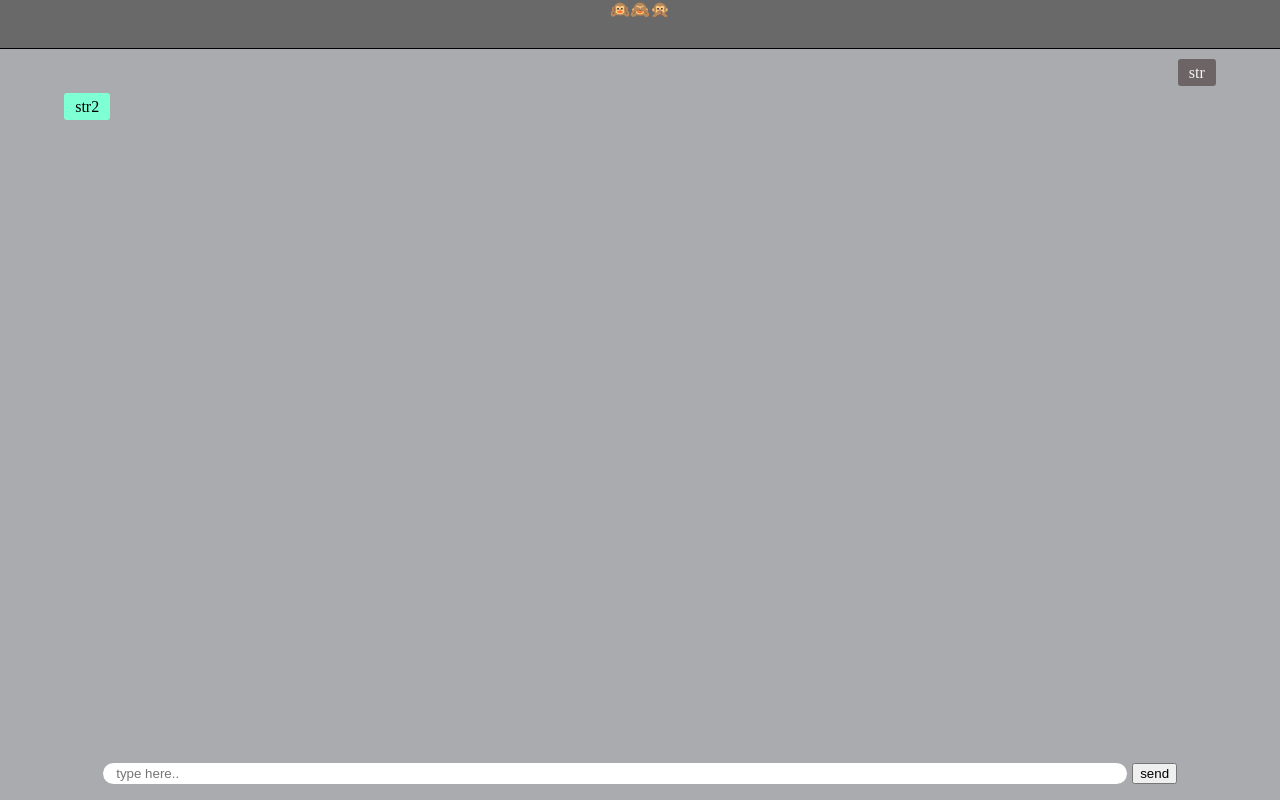
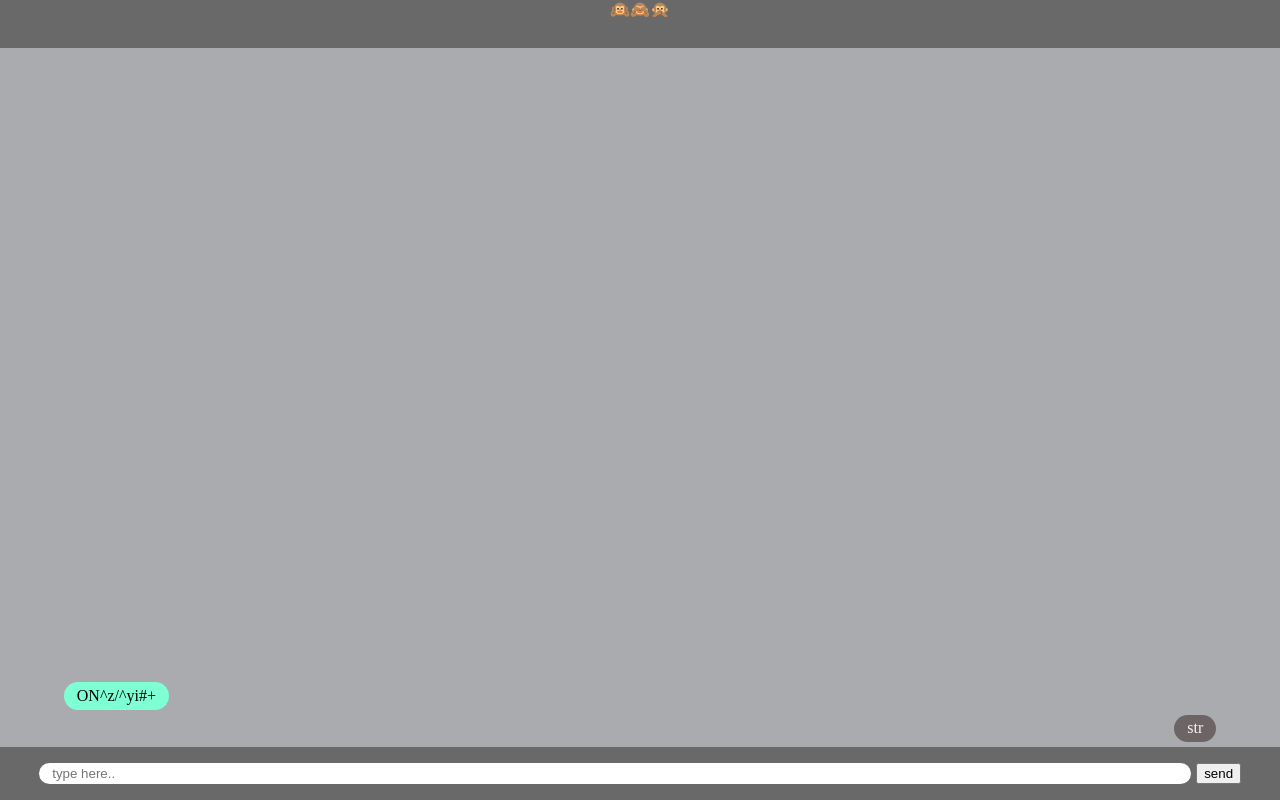
Before and after one commit to shai-av/anony, an Angular app: page / in a window 1280 px wide. Built offline with nearby package versions, Linux system fonts and the light colour scheme.

Commit message:
create home page

```diff
--- a/src/app/app.component.scss
+++ b/src/app/app.component.scss
@@ -8,7 +8,6 @@
     }
     header{
         height: 3em;
-        outline:1px solid black;
         text-align: center;
     }
 
--- a/src/app/app.module.ts
+++ b/src/app/app.module.ts
@@ -5,11 +5,13 @@ import { BrowserModule } from '@angular/platform-browser';
 import { AppRoutingModule } from './app-routing.module';
 import { AppComponent } from './app.component';
 import { ChatRoomComponent } from './pages/chat-room/chat-room.component';
+import { HomeComponent } from './pages/home/home.component';
 
 @NgModule({
   declarations: [
     AppComponent,
-    ChatRoomComponent
+    ChatRoomComponent,
+    HomeComponent
   ],
   imports: [
     BrowserModule,
--- a/src/app/pages/chat-room/chat-room.component.html
+++ b/src/app/pages/chat-room/chat-room.component.html
@@ -1,14 +1,14 @@
 <section class="chat-room">
-    <div class="chat">
-        <ul>
-            <li *ngFor="let msg of msgs"
-            [ngClass]="msg.sentBy === userId ? 'out-msg' : 'in-msg'" ><span class="msg">{{msg.txt}}</span></li>
-        </ul>
+    <div class="chat" #chat>
+        <div *ngFor="let msg of msgs" class="chat-line" [ngClass]="msg.sentBy === userId ? 'out-msg' : 'in-msg'">
+            <span class="msg">{{msg.txt}}</span>
+        </div>
     </div>
     <form (submit)="sendMsg()">
-            <div class="msg-input-wrapper">
-            <input type="text"  name="msg-input" placeholder="type here.." [(ngModel)]="msg"/>
+        <div class="msg-input-wrapper">
+            <input type="text" name="msg-input" placeholder="type here.." [(ngModel)]="msg" autocomplete="off"
+                autofocus />
             <button>send</button>
         </div>
-        </form>
+    </form>
 </section>
--- a/src/app/pages/chat-room/chat-room.component.scss
+++ b/src/app/pages/chat-room/chat-room.component.scss
@@ -1,52 +1,58 @@
-.chat-room{
+.chat-room {
     display: flex;
     flex-direction: column;
     align-items: center;
     height: calc(100vh - 3em);
     background-color: rgb(169, 171, 174);
 
-    .chat{
-        width:90%;
+    .chat {
+        width: 90%;
+        display: flex;
+        flex-direction: column-reverse;
         flex-grow: 1;
-        ul{
-            list-style: none;
-            padding:0;
-            margin:0;
-            li{
-                margin:1em 0;
+        gap: 0.3em;
+        padding: 0.3em 0;
+        overflow-y: scroll;
+        -ms-overflow-style: none;
+        scrollbar-width: none;
+        &::-webkit-scrollbar {
+            display: none;
+        }
+
+        .chat-line {
+            width: fit-content;
+            padding: 0.3em 0.8em;
+            border-radius: 1em;
+            background-color: aquamarine;
+
+            &.in-msg {
+                align-self: end;
+                background-color: rgb(109, 101, 101);
+                color: whitesmoke;
             }
         }
-        .msg{
-            padding:0.3em 0.7em;
-            border-radius: 3px;
-            background-color: aquamarine;
-        }
-        .in-msg{
-            text-align:end;
-            .msg{
-                background-color: rgb(109, 101, 101);
-                color:whitesmoke;
+    }
+
+    .msg-input-wrapper {
+        background-color: dimgrey;
+        width: 100vw;
+        padding: 1em 0;
+        display: flex;
+        justify-content: center;
+
+        [name="msg-input"] {
+            width: 90vw;
+            border: none;
+            border-radius: 15px;
+            line-height: 1.5;
+            padding: 0 1em;
+            &:focus{
+                outline: none;
             }
         }
-        .out-msg{
 
-        }
-    }
-    .msg-input-wrapper{
-        padding:1em 0;
-        display: flex;
-        justify-content: center;
-        [name="msg-input"]{
-            width:80vw;
-            max-height: 200px;
-            overflow-y:visible;
-            border:none;
-            border-radius:15px ;
-            line-height: 1.5;
-            padding:0 1em;
-        }
-        button{
-            margin-inline-start:0.4em;
+        button {
+            margin-inline-start: 0.4em;
         }
     }
 }
--- a/src/app/pages/chat-room/chat-room.component.ts
+++ b/src/app/pages/chat-room/chat-room.component.ts
@@ -1,5 +1,4 @@
-import { Component, OnInit } from '@angular/core';
-import { FormsModule } from '@angular/forms';
+import { Component, ElementRef, OnInit, ViewChild } from '@angular/core';
 
 @Component({
   selector: 'chat-room',
@@ -7,23 +6,40 @@ import { FormsModule } from '@angular/forms';
   styleUrls: ['./chat-room.component.scss']
 })
 export class ChatRoomComponent implements OnInit {
+  @ViewChild('chat')
+  chat!: ElementRef;
 
   constructor() { }
 
   msgs!:Array<any>
   msg:String = ''
-  userId:String = '12345'
+  userId:String = this._makeId()
+
 
   ngOnInit(): void {
-    this.msgs = [{txt:'str',sentBy:'sad'},{txt:'str2',sentBy:'12345'}];
+    this.msgs = [{txt:'str',sentBy:'sad'},{txt:this.userId,sentBy:this.userId}];
   }
 
   sendMsg(){
     if(!this.msg) return
-    this.msgs.push({
+    this.msgs.unshift({
       txt:this.msg,
       sentBy:this.userId,
     })
     this.msg = ''
+    this._scrollToBottom()
+  }
+
+  _scrollToBottom(): void {
+        this.chat.nativeElement.scrollTop = this.chat.nativeElement.scrollHeight;
+}
+
+  _makeId(length=10){
+      var txt = '';
+      var possible = 'ABCDEFGHIJKLMNOPQRSTUVWXYZabcdefghijklmnopqrstuvwxyz0123456789!@#$%^&*()_+?/|';
+      for (var i = 0; i < length; i++) {
+          txt += possible.charAt(Math.floor(Math.random() * possible.length));
+      }
+      return txt;
   }
 }
--- /dev/null
+++ b/src/app/pages/home/home.component.html
@@ -0,0 +1 @@
+<p>home works!</p>
--- /dev/null
+++ b/src/app/pages/home/home.component.ts
@@ -0,0 +1,15 @@
+import { Component, OnInit } from '@angular/core';
+
+@Component({
+  selector: 'app-home',
+  templateUrl: './home.component.html',
+  styleUrls: ['./home.component.scss']
+})
+export class HomeComponent implements OnInit {
+
+  constructor() { }
+
+  ngOnInit(): void {
+  }
+
+}
```
Also changed, not shown: src/app/pages/home/home.component.scss (added), 1 other file (tests, documents, lock files or other folders).
